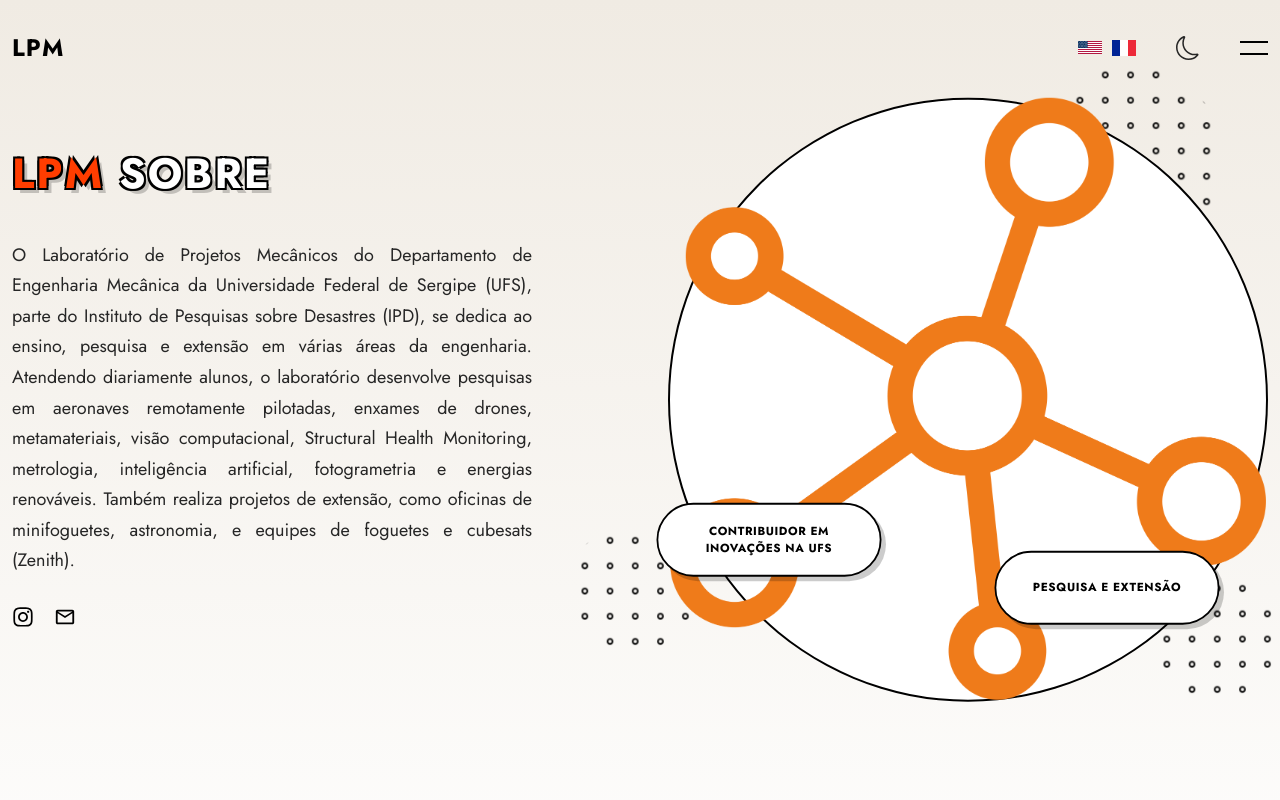
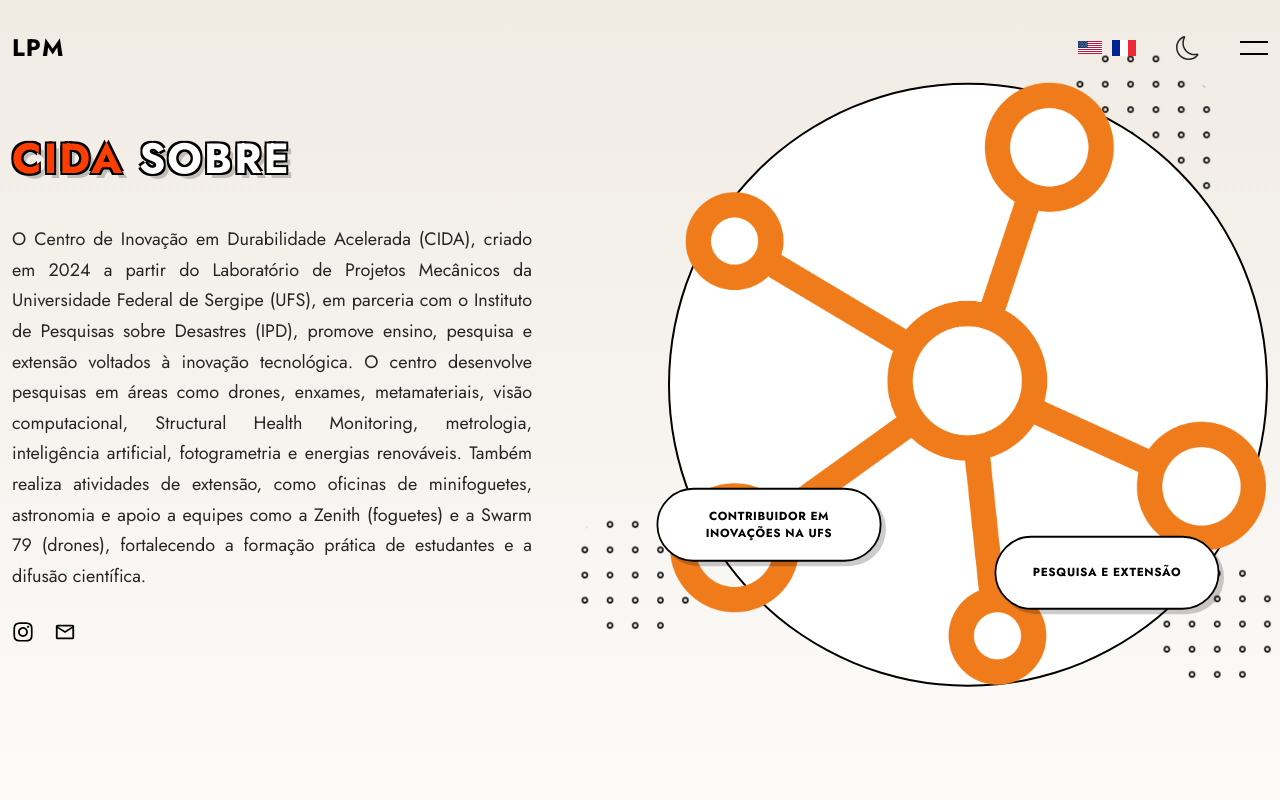
Before and after one commit to lpm-ufs/lpm-site, a React (Vite) app: page /#sobre in a window 1280 px wide. Shown: the top 800 px of the page. Built offline with nearby package versions, Linux system fonts and the light colour scheme.

Commit message:
feat: update title and description for CIDA

```diff
--- a/src/components/sobre/Sobre.jsx
+++ b/src/components/sobre/Sobre.jsx
@@ -19,7 +19,7 @@ const Sobre = () => {
                     <p className="home__subtitle text-cs">
                     </p>
                     <h1 className="home__title text-cs">
-                        <span>LPM</span> {t('title')} {/* Texto traduzido para o título */}
+                        <span>CIDA</span> {t('title')} {/* Texto traduzido para o título */}
                     </h1>
 
                     <div className="home__img-wrapper">
--- a/src/i18n.js
+++ b/src/i18n.js
@@ -10,7 +10,7 @@ i18n
           title: "Sobre",
           subtitle: "Contribuidor em inovações na ufs",
           researchAndExtension: "Pesquisa e extensão",
-          description: "O Laboratório de Projetos Mecânicos do Departamento de Engenharia Mecânica da Universidade Federal de Sergipe (UFS), parte do Instituto de Pesquisas sobre Desastres (IPD), se dedica ao ensino, pesquisa e extensão em várias áreas da engenharia. Atendendo diariamente alunos, o laboratório desenvolve pesquisas em aeronaves remotamente pilotadas, enxames de drones, metamateriais, visão computacional, Structural Health Monitoring, metrologia, inteligência artificial, fotogrametria e energias renováveis. Também realiza projetos de extensão, como oficinas de minifoguetes, astronomia, e equipes de foguetes e cubesats (Zenith).",
+          description: "O Centro de Inovação em Durabilidade Acelerada (CIDA), criado em 2024 a partir do Laboratório de Projetos Mecânicos da Universidade Federal de Sergipe (UFS), em parceria com o Instituto de Pesquisas sobre Desastres (IPD), promove ensino, pesquisa e extensão voltados à inovação tecnológica. O centro desenvolve pesquisas em áreas como drones, enxames, metamateriais, visão computacional, Structural Health Monitoring, metrologia, inteligência artificial, fotogrametria e energias renováveis. Também realiza atividades de extensão, como oficinas de minifoguetes, astronomia e apoio a equipes como a Zenith (foguetes) e a Swarm 79 (drones), fortalecendo a formação prática de estudantes e a difusão científica.",
           instagram: "Instagram",
           email: "E-mail",
           equipmentsTitle: "Equipamentos",
@@ -37,7 +37,7 @@ i18n
           title: "About",
           subtitle: "Contributor in innovations at UFS",
           researchAndExtension: "Research and Extension",
-          description: "The Mechanical Projects Laboratory of the Department of Mechanical Engineering at the Federal University of Sergipe (UFS), part of the Disaster Research Institute (IPD), is dedicated to teaching, research, and extension in various areas of engineering. The laboratory works daily with students, developing research in remotely piloted aircraft, drone swarms, metamaterials, computer vision, Structural Health Monitoring, metrology, artificial intelligence, photogrammetry, and renewable energy. It also carries out extension projects such as mini-rocket workshops, astronomy, and rocket and cubesat teams (Zenith).",
+          description: "The Center for Innovation in Accelerated Durability (CIDA), established in 2024 from the Mechanical Projects Laboratory at the Federal University of Sergipe (UFS), in partnership with the Institute for Disaster Research (IPD), promotes education, research, and outreach focused on technological innovation. The center conducts research in areas such as drones, swarms, metamaterials, computer vision, structural health monitoring, metrology, artificial intelligence, photogrammetry, and renewable energy. It also carries out outreach activities, including model rocket workshops, astronomy, and support for student teams such as Zenith (rockets) and Swarm 79 (drones), strengthening students’ practical training and scientific dissemination.",
           instagram: "Instagram",
           email: "Email",
           equipmentsTitle: "Equipment",
@@ -63,7 +63,7 @@ i18n
           title: "À propos",
           subtitle: "Contributeur aux innovations à l'UFS",
           researchAndExtension: "Recherche et Extension",
-          description: "Le Laboratoire de Projets Mécaniques du Département de Génie Mécanique de l'Université Fédérale de Sergipe (UFS), faisant partie de l'Institut de Recherche sur les Catastrophes (IPD), se consacre à l'enseignement, la recherche et l'extension dans divers domaines de l'ingénierie. Le laboratoire travaille quotidiennement avec des étudiants, développant des recherches sur les aéronefs télépilotés, les essaims de drones, les métamatériaux, la vision par ordinateur, la surveillance de la santé structurelle, la métrologie, l'intelligence artificielle, la photogrammétrie et les énergies renouvelables. Il réalise également des projets d'extension tels que des ateliers de mini-fusées, l'astronomie et des équipes de fusées et de cubesats (Zenith).",
+          description: "Le Centre d’Innovation en Durabilité Accélérée (CIDA), créé en 2024 à partir du Laboratoire de Projets Mécaniques de l’Université Fédérale de Sergipe (UFS), en partenariat avec l’Institut de Recherches sur les Catastrophes (IPD), développe des activités d’enseignement, de recherche et de vulgarisation axées sur l’innovation technologique. Il travaille sur des thèmes tels que les drones, les essaims, les métamatériaux, la vision par ordinateur, l’intelligence artificielle, la photogrammétrie et les énergies renouvelables. Le centre organise aussi des ateliers pratiques, comme ceux de mini-fusées, d’astronomie, et soutient des équipes étudiantes comme Zenith (fusées) et Swarm 79 (drones).",
           instagram: "Instagram",
           email: "Email",
           equipmentsTitle: "Équipements",
```
